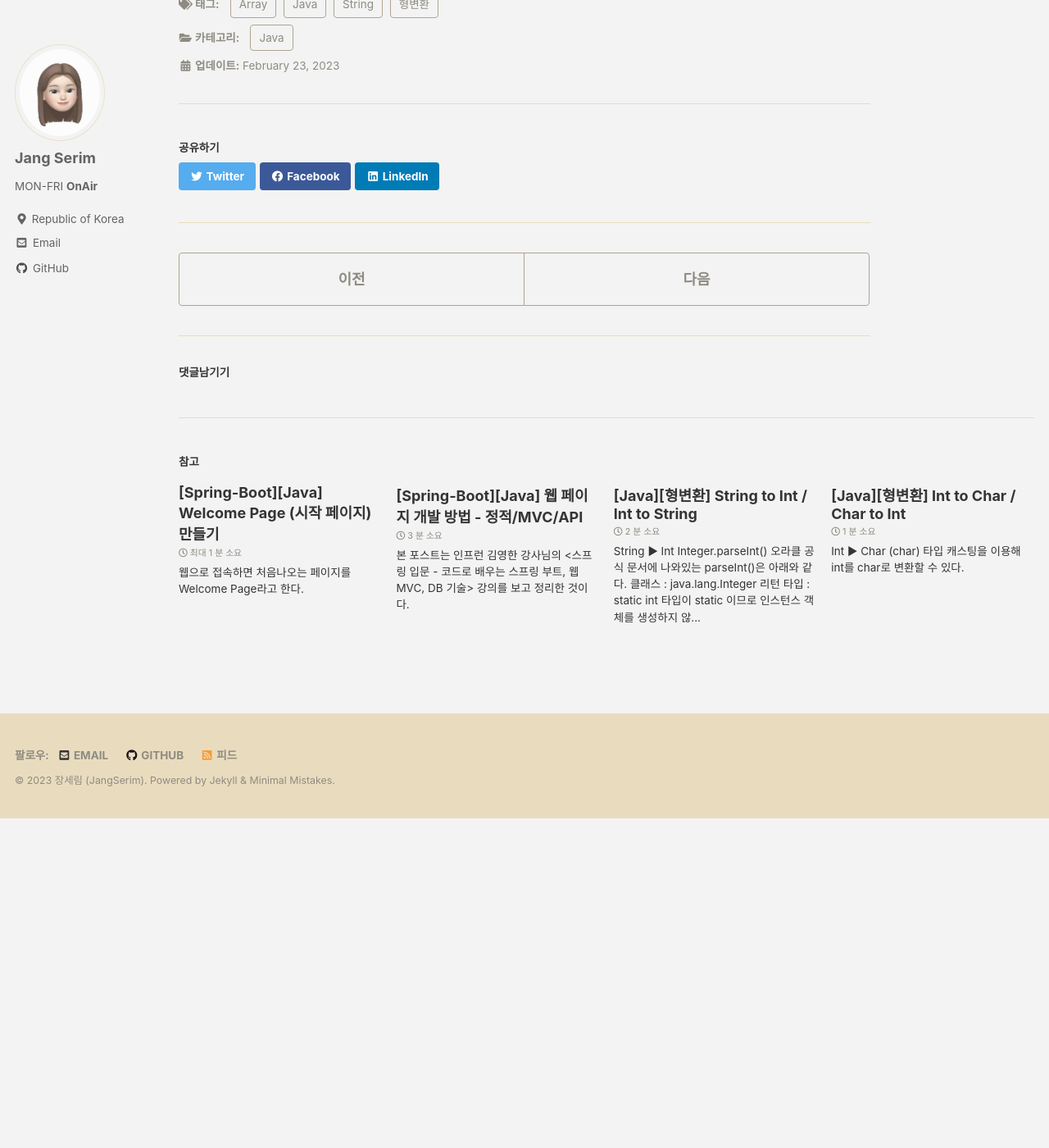
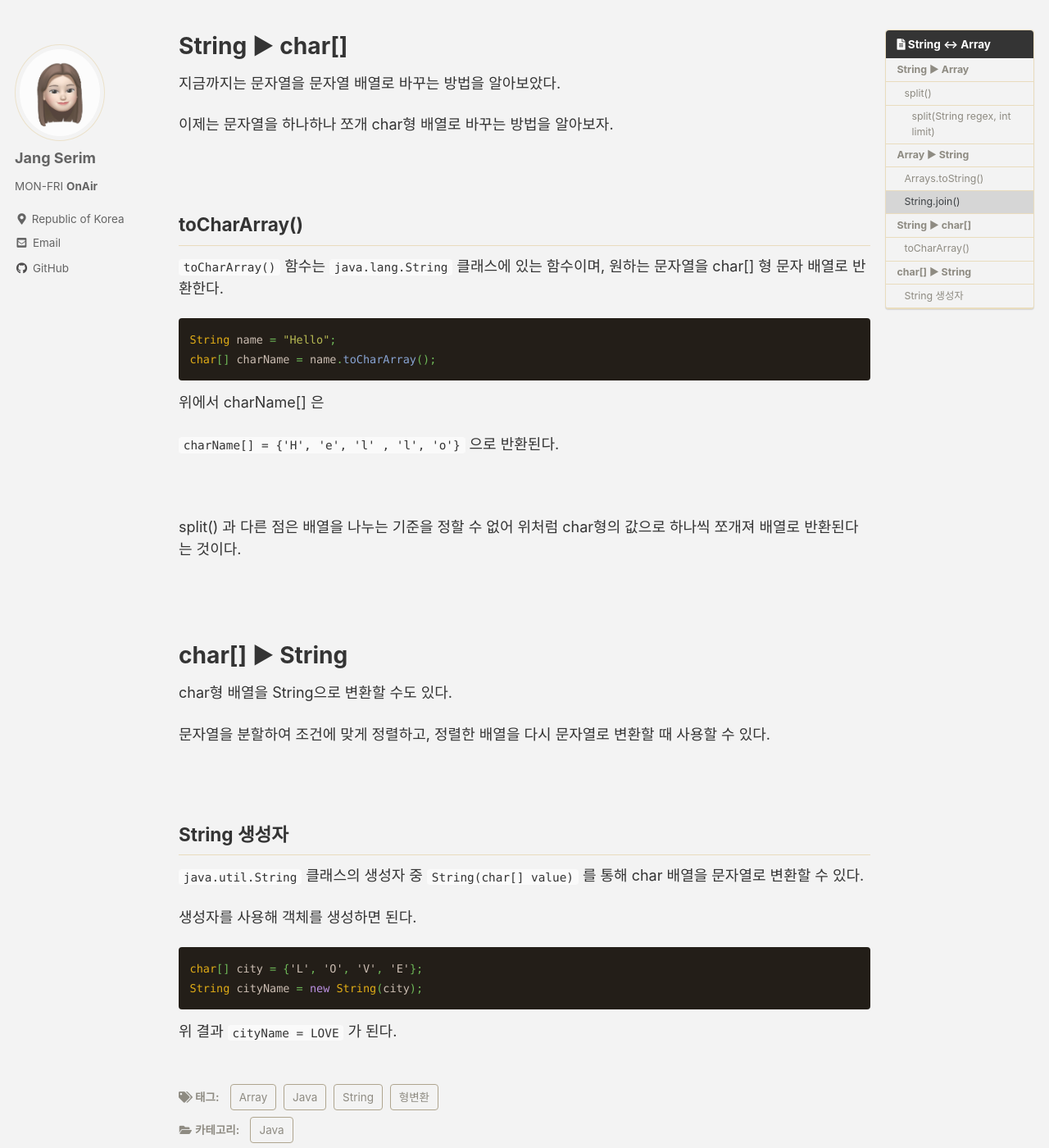
Before and after one commit to Jserim420/Jserim420.github.io, a Jekyll site: the page built from _posts/Java/2023-02-23-StringToArray.md, in a window 1280 px wide and 1400 px high, scrolled down 2562 px. Shown: the whole window at 82% size. Built offline with Jekyll 4.4.1, drawn with Linux system fonts in a browser that asks for light colours; cached includes are drawn as plain includes; comment, search, counter and statistics services are not loaded; before the commit the page ends 3560 px from its top, so only the background shows below that; some of the changed text lies outside the part shown.

Commit message:
Update - String to Char[]

`````diff
--- a/_posts/Java/2023-02-23-StringToArray.md
+++ b/_posts/Java/2023-02-23-StringToArray.md
@@ -93,6 +93,53 @@ nameStr을 출력해보면 nameStr = ```경기서울부산제주``` 로 출력
 
 <br>
 
-원하면 ```join(name, " + ")``` 을 통해 다른 형태의 값으로 출력할 수 있다.
+원하면 ```join(name, " 그리고 ")``` 을 통해 다른 형태의 값으로 출력할 수 있다.
 
 ```join(name, " 그리고 ")```을 사용하면 nameStr = ```경기 그리고 서울 그리고 부산 그리고 제주``` 로 출력된다.
+
+<br><br>
+
+# String ▶ char[]
+지금까지는 문자열을 문자열 배열로 바꾸는 방법을 알아보았다.
+
+이제는 문자열을 하나하나 쪼개 char형 배열로 바꾸는 방법을 알아보자.
+
+<br>
+
+## toCharArray()
+```toCharArray()``` 함수는 ```java.lang.String``` 클래스에 있는 함수이며, 원하는 문자열을 char[] 형 문자 배열로 반환한다.
+
+```java
+String name = "Hello";
+char[] charName = name.toCharArray();
+```
+
+위에서 charName[] 은
+
+```charName[] = {'H', 'e', 'l' , 'l', 'o'}``` 으로 반환된다.
+
+<br>
+
+split() 과 다른 점은 배열을 나누는 기준을 정할 수 없어 위처럼 char형의 값으로 하나씩 쪼개져 배열로 반환된다는 것이다.
+
+<br><br>
+
+# char[] ▶ String
+char형 배열을 String으로 변환할 수도 있다.
+
+문자열을 분할하여 조건에 맞게 정렬하고, 정렬한 배열을 다시 문자열로 변환할 때 사용할 수 있다.
+
+<br>
+
+## String 생성자
+
+```java.util.String``` 클래스의 생성자 중 ```String(char[] value)``` 를 통해 char 배열을 문자열로 변환할 수 있다.
+
+생성자를 사용해 객체를 생성하면 된다.
+
+```java
+char[] city = {'L', 'O', 'V', 'E'};
+String cityName = new String(city);
+````
+
+위 결과 ```cityName = LOVE``` 가 된다.
`````
